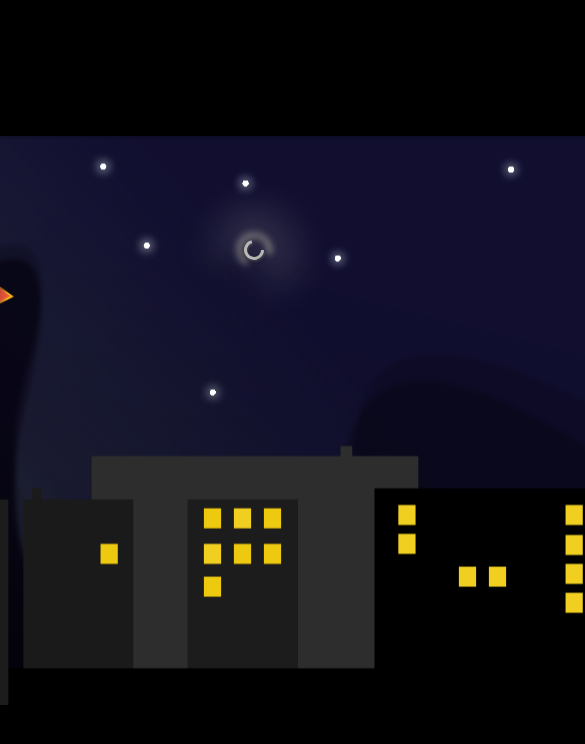
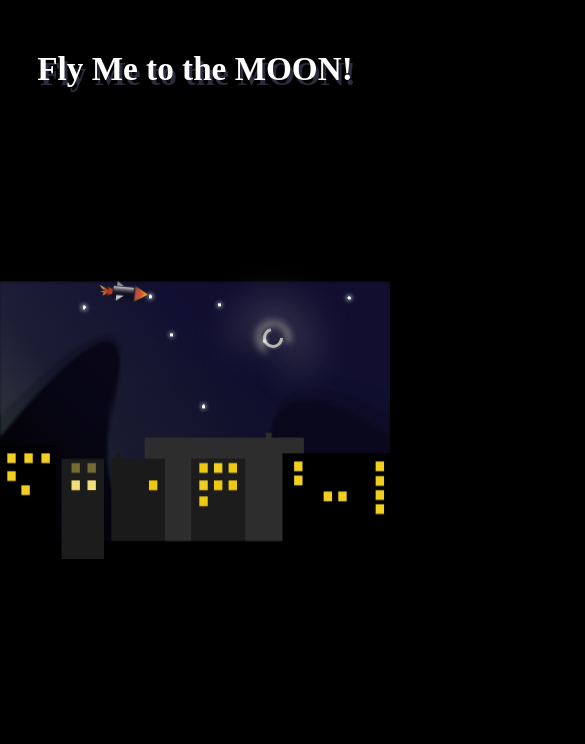
Before and after one commit to robonexx/svganimation, a website: page index.html in a window 390 px wide. Shown: the whole page, 585 px wide, since content can reach past the window. Drawn offline with Linux system fonts and the light colour scheme.

Commit message:
added media queries and such

```diff
--- a/index.html
+++ b/index.html
@@ -8,7 +8,9 @@
     <title>Fly me to the moon</title>
 </head>
 <body>
-
+<div class="heading">
+    <h1>Fly Me to the MOON!</h1>
+</div>
     <div class="tech-moon">
         <svg id="ellipse1" width="456" height="427" viewBox="0 0 456 427" fill="none" xmlns="http://www.w3.org/2000/svg">
             <g filter="url(#filter0_d_5_23)">
--- a/style.scss
+++ b/style.scss
@@ -12,16 +12,29 @@ body {
     height: 100vh;
 }
 
+.heading {
+    margin-top: 50px;
+    color: white;
+    text-align: center;
+    font-size: calc(16px + 6 * ((100vw - 320px) / 680));
+    filter: drop-shadow(3px 5px rgba(66, 68, 95, 0.63));
+}
+
 .tech-moon {
     position: relative;
-    margin-top: 250px;
+    margin-top: 100px;
     margin-left: 30%;
     display: flex;
     align-items: center;
     justify-content: center;
     z-index: 1;
-    width: 100;
     filter: drop-shadow(1px 2px rgba(80, 80, 80, 0.473));
+    @media screen and (max-width: 40em){
+        margin-top: 250px;
+        margin-left: 40%;
+    }
+
+
 
     #ellipse1 {
         position: absolute;
@@ -76,15 +89,19 @@ body {
 
 .bg {
     position: absolute;
-    max-width: 800px;
+    max-width: 100vw;
+    width: 800px;
     top: 50%;
     left: 50%;
     transform: translate(-50%, -50%);
     overflow: hidden;
     z-index: -1;
+
+
 }
 
 #bg-img {
+    max-width: 100vw;
     width: 800px;
     height: 600px;
     position: relative;
@@ -100,6 +117,11 @@ body {
     width: 80px;
     z-index: 100;
     animation: rocket 10s linear forwards infinite;
+    @media screen and (max-width: 40em){
+        width: 50px;
+    }
+
+
 }
 
 @keyframes rocket {
```
Also changed, not shown: css/style.css.
